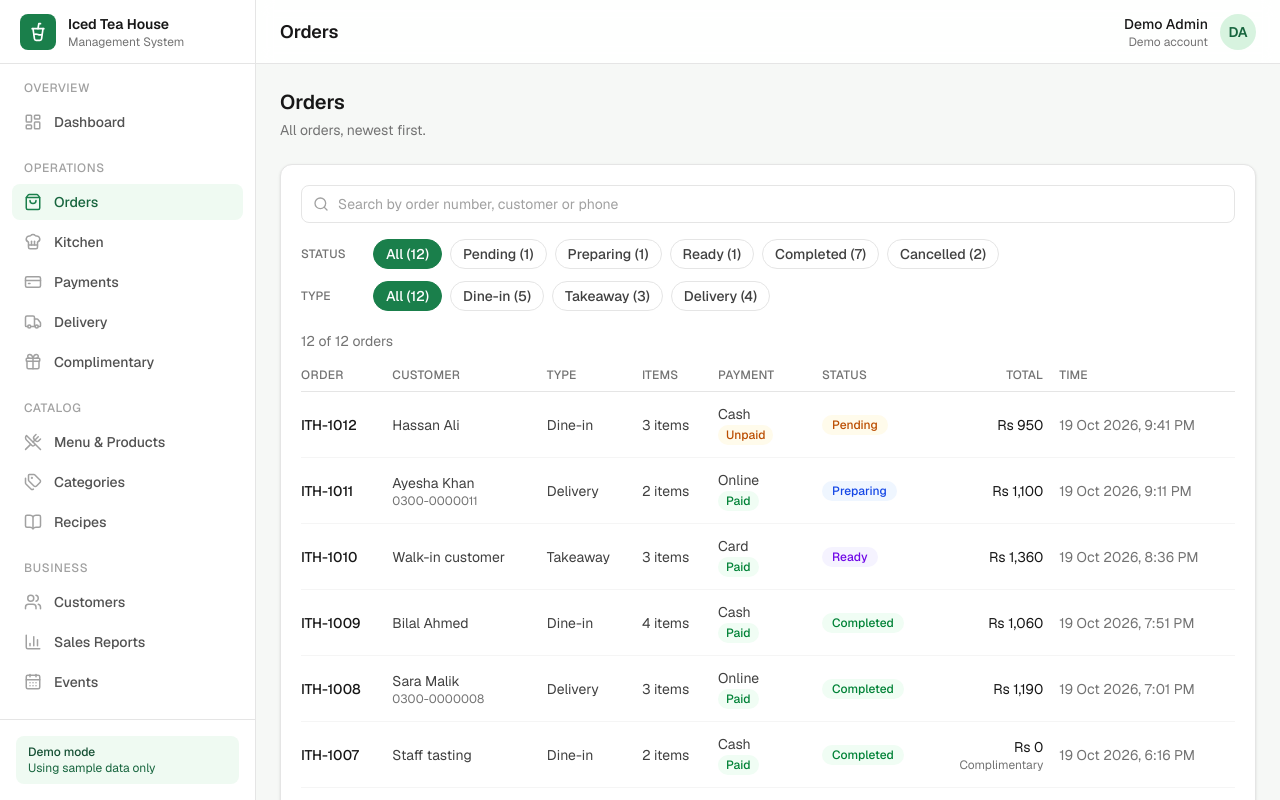
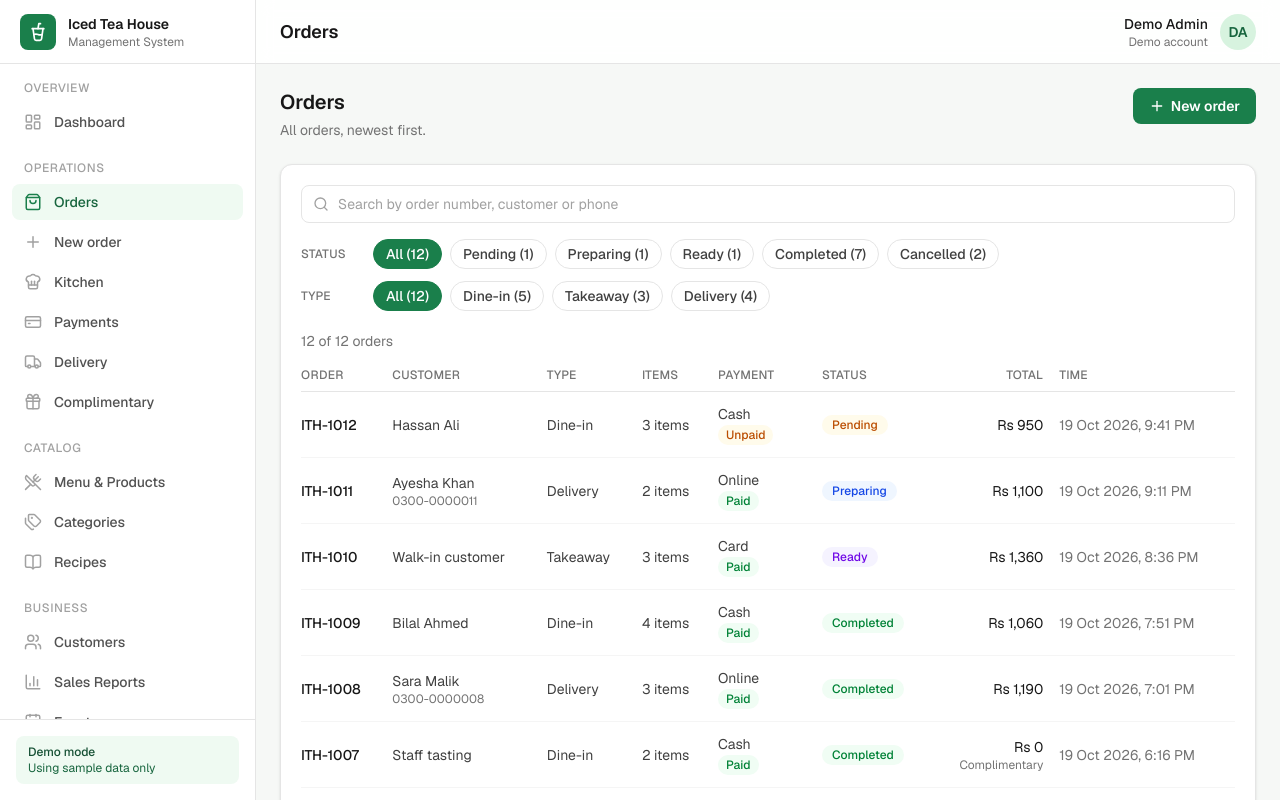
Before and after one commit to CoDEMINDS02/Iced-Tea-House, a Next.js app: page /orders in a window 1280 px wide. Shown: the top 800 px of the page. Built offline with nearby package versions, Linux system fonts and the light colour scheme.

Commit message:
Add localStorage persistence and New order navigation

```diff
--- a/src/app/orders/page.tsx
+++ b/src/app/orders/page.tsx
@@ -1,13 +1,26 @@
+import Link from "next/link";
+import { Plus } from "lucide-react";
+
 import { OrdersTable } from "@/components/orders/orders-table";
 
 export default function OrdersPage() {
   return (
     <div className="mx-auto max-w-7xl">
-      <div className="mb-6">
-        <h2 className="text-xl font-semibold text-neutral-900">Orders</h2>
-        <p className="mt-1 text-sm text-neutral-500">
-          All orders, newest first.
-        </p>
+      <div className="mb-6 flex flex-wrap items-start justify-between gap-3">
+        <div>
+          <h2 className="text-xl font-semibold text-neutral-900">Orders</h2>
+          <p className="mt-1 text-sm text-neutral-500">
+            All orders, newest first.
+          </p>
+        </div>
+
+        <Link
+          href="/orders/new"
+          className="inline-flex items-center gap-1.5 rounded-lg bg-brand-600 px-4 py-2 text-sm font-semibold text-white transition-colors hover:bg-brand-700"
+        >
+          <Plus className="h-4 w-4" aria-hidden="true" />
+          New order
+        </Link>
       </div>
 
       <OrdersTable />
--- a/src/components/layout/sidebar.tsx
+++ b/src/components/layout/sidebar.tsx
@@ -3,20 +3,31 @@
 import Link from "next/link";
 import { usePathname } from "next/navigation";
 import { CupSoda } from "lucide-react";
-import { navSections } from "@/lib/navigation";
+import { allNavItems, navSections } from "@/lib/navigation";
 
 type SidebarProps = {
   /** Called after a link is clicked. The mobile drawer uses this to close itself. */
   onNavigate?: () => void;
 };
 
-function isActive(pathname: string, href: string) {
+function matches(pathname: string, href: string) {
   if (href === "/") return pathname === "/";
   return pathname === href || pathname.startsWith(`${href}/`);
 }
 
+/**
+ * Returns the single most specific link for the current page, so that
+ * /orders/new highlights "New order" only, not "Orders" as well.
+ */
+function getActiveHref(pathname: string): string | undefined {
+  return allNavItems
+    .filter((item) => matches(pathname, item.href))
+    .sort((a, b) => b.href.length - a.href.length)[0]?.href;
+}
+
 export function Sidebar({ onNavigate }: SidebarProps) {
   const pathname = usePathname();
+  const activeHref = getActiveHref(pathname);
 
   return (
     <div className="flex h-full flex-col bg-white">
@@ -40,7 +51,7 @@ export function Sidebar({ onNavigate }: SidebarProps) {
             </p>
             <ul className="space-y-1">
               {section.items.map((item) => {
-                const active = isActive(pathname, item.href);
+                const active = item.href === activeHref;
                 const Icon = item.icon;
 
                 return (
--- a/src/components/orders/orders-provider.tsx
+++ b/src/components/orders/orders-provider.tsx
@@ -15,12 +15,62 @@ import { canMove } from "@/lib/order-workflow";
 import { canMarkPaid, needsRefund } from "@/lib/payment-workflow";
 import type { Order, OrderStatus } from "@/types/order";
 
+/** Change the version suffix if the Order type changes, so old saves are ignored. */
+const STORAGE_KEY = "iced-tea-house:orders:v1";
+
+const ORDER_STATUSES: OrderStatus[] = [
+  "pending",
+  "preparing",
+  "ready",
+  "completed",
+  "cancelled",
+];
+
+/** Basic shape check so broken or outdated saved data never reaches the UI. */
+function isOrder(value: unknown): value is Order {
+  if (typeof value !== "object" || value === null) return false;
+
+  const order = value as Partial<Order>;
+
+  return (
+    typeof order.id === "string" &&
+    typeof order.orderNumber === "string" &&
+    typeof order.customerName === "string" &&
+    typeof order.total === "number" &&
+    typeof order.createdAt === "string" &&
+    Array.isArray(order.items) &&
+    typeof order.status === "string" &&
+    ORDER_STATUSES.includes(order.status)
+  );
+}
+
+/** Saved orders if they look valid, otherwise fresh demo orders. */
+function loadOrders(): Order[] {
+  try {
+    const raw = window.localStorage.getItem(STORAGE_KEY);
+
+    if (raw) {
+      const parsed: unknown = JSON.parse(raw);
+
+      if (Array.isArray(parsed) && parsed.every(isOrder)) {
+        return parsed;
+      }
+    }
+  } catch {
+    // Storage blocked or data corrupted: fall back to demo orders.
+  }
+
+  return createDemoOrders();
+}
+
 type OrdersContextValue = {
   orders: Order[];
   addOrder: (order: Order) => void;
   updateOrderStatus: (orderId: string, status: OrderStatus) => void;
   markOrderPaid: (orderId: string) => void;
   refundOrder: (orderId: string) => void;
+  /** Throws away all changes and restores the original demo orders. */
+  resetDemoData: () => void;
 };
 
 const OrdersContext = createContext<OrdersContextValue | null>(null);
@@ -30,12 +80,24 @@ type OrdersProviderProps = {
 };
 
 export function OrdersProvider({ children }: OrdersProviderProps) {
-  // null until the browser has built the demo orders from the current time.
+  // null until the browser has loaded saved orders (or built demo orders).
   const [orders, setOrders] = useState<Order[] | null>(null);
 
+  // Load once after the first render, so server and browser HTML match.
   useEffect(() => {
-    setOrders(createDemoOrders());
+    setOrders(loadOrders());
   }, []);
+
+  // Save every change. Skipped until the first load has finished.
+  useEffect(() => {
+    if (!orders) return;
+
+    try {
+      window.localStorage.setItem(STORAGE_KEY, JSON.stringify(orders));
+    } catch {
+      // Storage full or blocked: the app keeps working, just without saving.
+    }
+  }, [orders]);
 
   const addOrder = useCallback((order: Order) => {
     setOrders((current) => (current ? [order, ...current] : current));
@@ -80,6 +142,10 @@ export function OrdersProvider({ children }: OrdersProviderProps) {
     );
   }, []);
 
+  const resetDemoData = useCallback(() => {
+    setOrders(createDemoOrders());
+  }, []);
+
   const value = useMemo(
     () =>
       orders
@@ -89,9 +155,17 @@ export function OrdersProvider({ children }: OrdersProviderProps) {
             updateOrderStatus,
             markOrderPaid,
             refundOrder,
+            resetDemoData,
           }
         : null,
-    [orders, addOrder, updateOrderStatus, markOrderPaid, refundOrder],
+    [
+      orders,
+      addOrder,
+      updateOrderStatus,
+      markOrderPaid,
+      refundOrder,
+      resetDemoData,
+    ],
   );
 
   if (!value) {
--- a/src/lib/navigation.ts
+++ b/src/lib/navigation.ts
@@ -6,6 +6,7 @@ import {
   CreditCard,
   Gift,
   LayoutDashboard,
+  Plus,
   ScrollText,
   Settings,
   ShoppingBag,
@@ -37,6 +38,7 @@ export const navSections: NavSection[] = [
     title: "Operations",
     items: [
       { label: "Orders", href: "/orders", icon: ShoppingBag },
+      { label: "New order", href: "/orders/new", icon: Plus },
       { label: "Kitchen", href: "/kitchen", icon: ChefHat },
       { label: "Payments", href: "/payments", icon: CreditCard },
       { label: "Delivery", href: "/delivery", icon: Truck },
```
